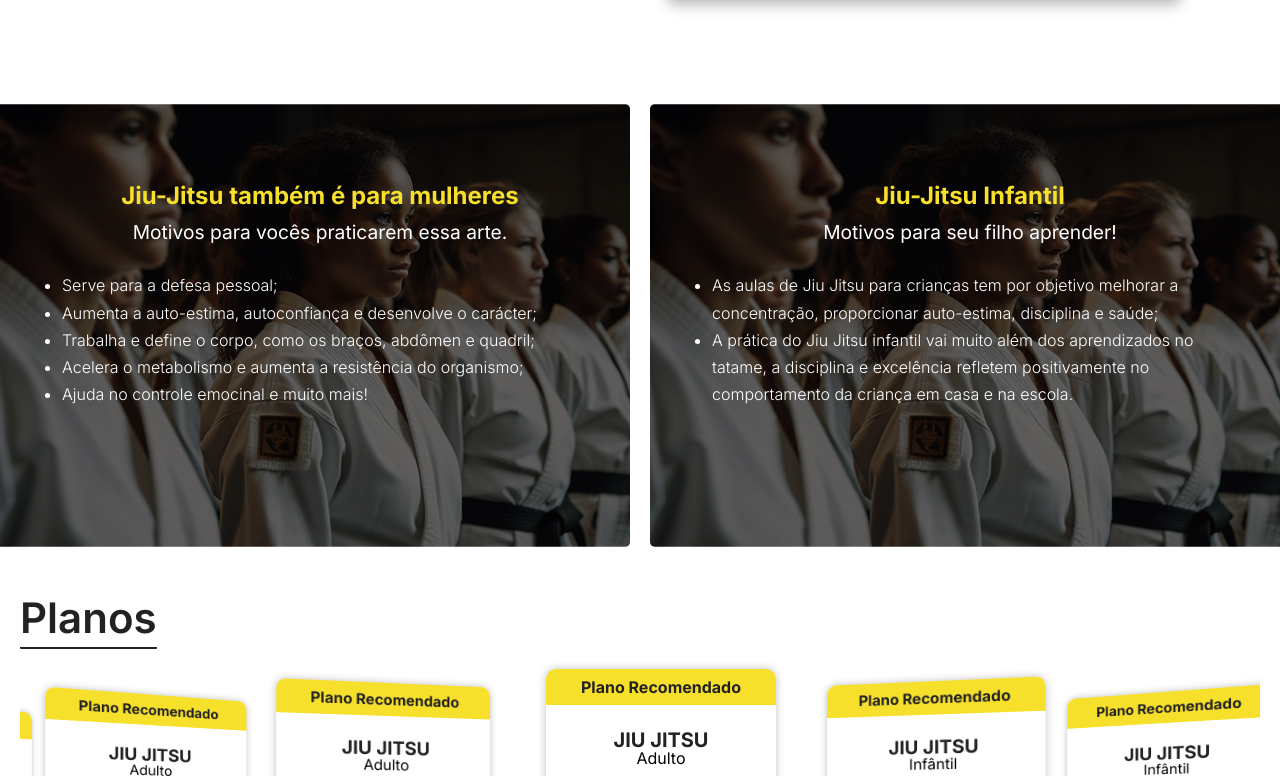
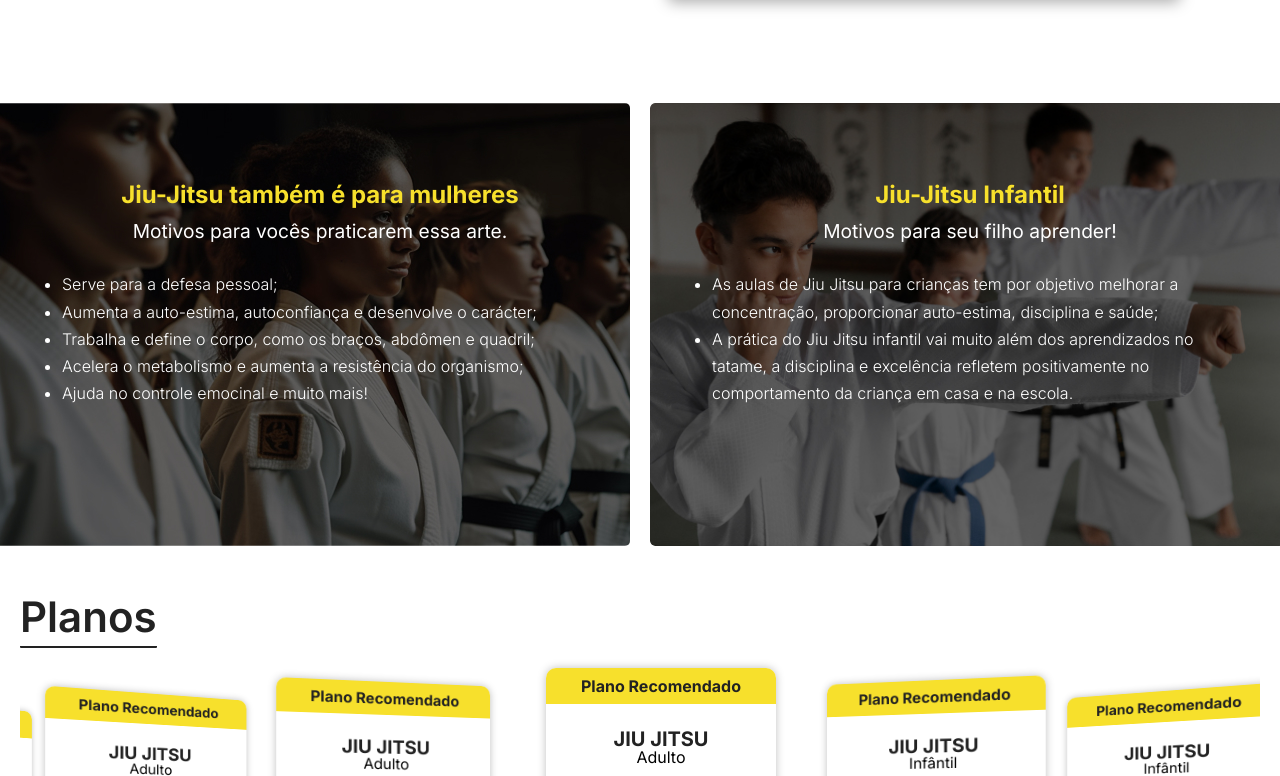
Before and after one commit to JoyAlvess/almeida-jj-vilamaria, a React (Create React App) app: page / in a window 1280 px wide. Shown: the part 944-1720 px from the top of the page. Built offline with nearby package versions, Linux system fonts and the light colour scheme.

Commit message:
change banner

```diff
--- a/src/App.tsx
+++ b/src/App.tsx
@@ -16,6 +16,8 @@ import { Carousel } from "./components/Carousel";
 
 import imgCardInfoM from "./assets/bannerMulheres.jpg";
 import imgCardInfoDesk from "./assets/bannerMulheresDesk.jpg";
+import imgCardInfoChildrenDesk from "./assets/bannerCriancasDesk.jpg";
+
 
 import imgCardInfoF from "./assets/bannerCriancas.jpg";
 
@@ -49,7 +51,7 @@ function App() {
           />
           <CardInfo
             img={imgCardInfoF}
-            imgDesk={imgCardInfoDesk}
+            imgDesk={imgCardInfoChildrenDesk}
             title={"Jiu-Jitsu Infantil"}
             subtitle={"Motivos para seu filho aprender!"}
             topics={topcisBannerInfantil}
--- a/src/components/Banner/Banner.tsx
+++ b/src/components/Banner/Banner.tsx
@@ -1,7 +1,8 @@
 import "../../App.css";
 import "./style.css";
 import BannerM from '../../assets/bannerPrincipal.jpg';
-import BannerG from '../../assets/bannerPrincipalDesk.jpg';
+import BannerG from '../../assets/banner.jpg';
+
 
 
 export const Banner = () => {
```
Also changed, not shown: src/assets/banner.jpg (added), src/assets/bannerCriancasDesk.jpg (added).
